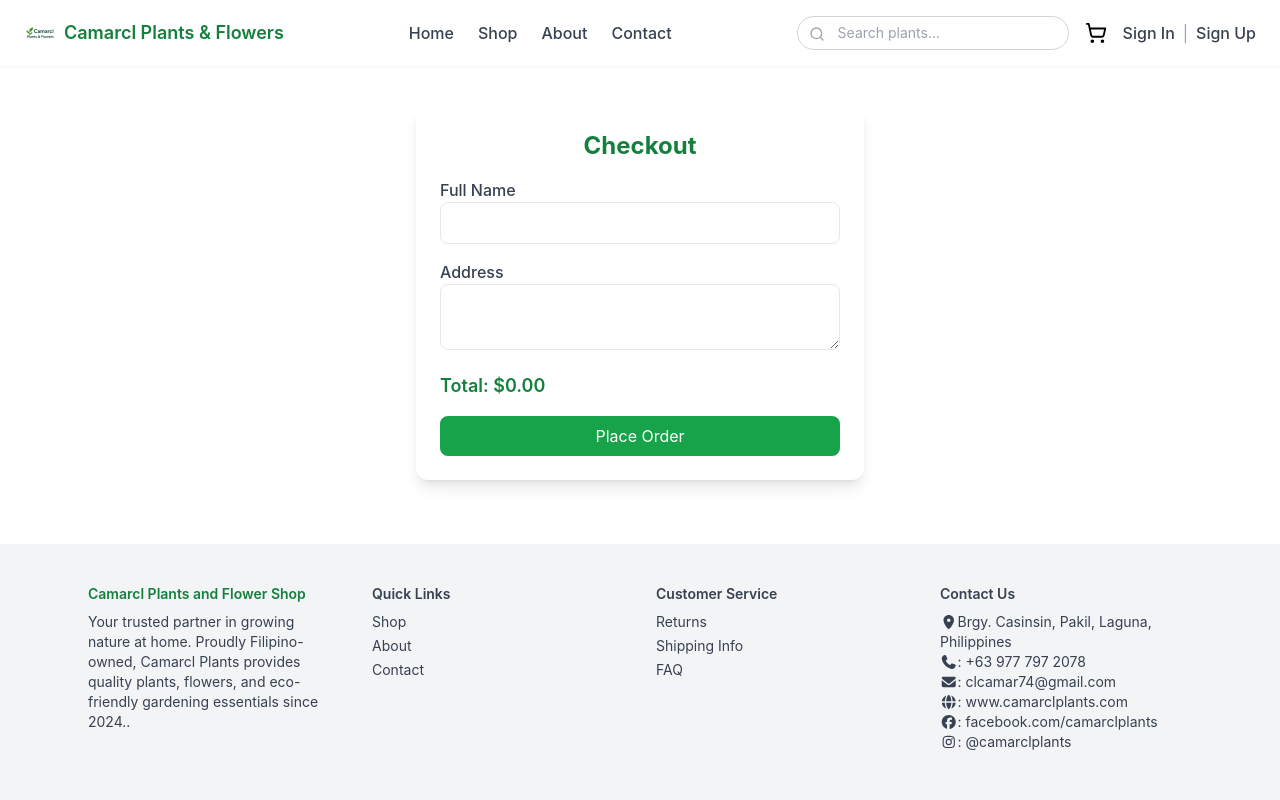
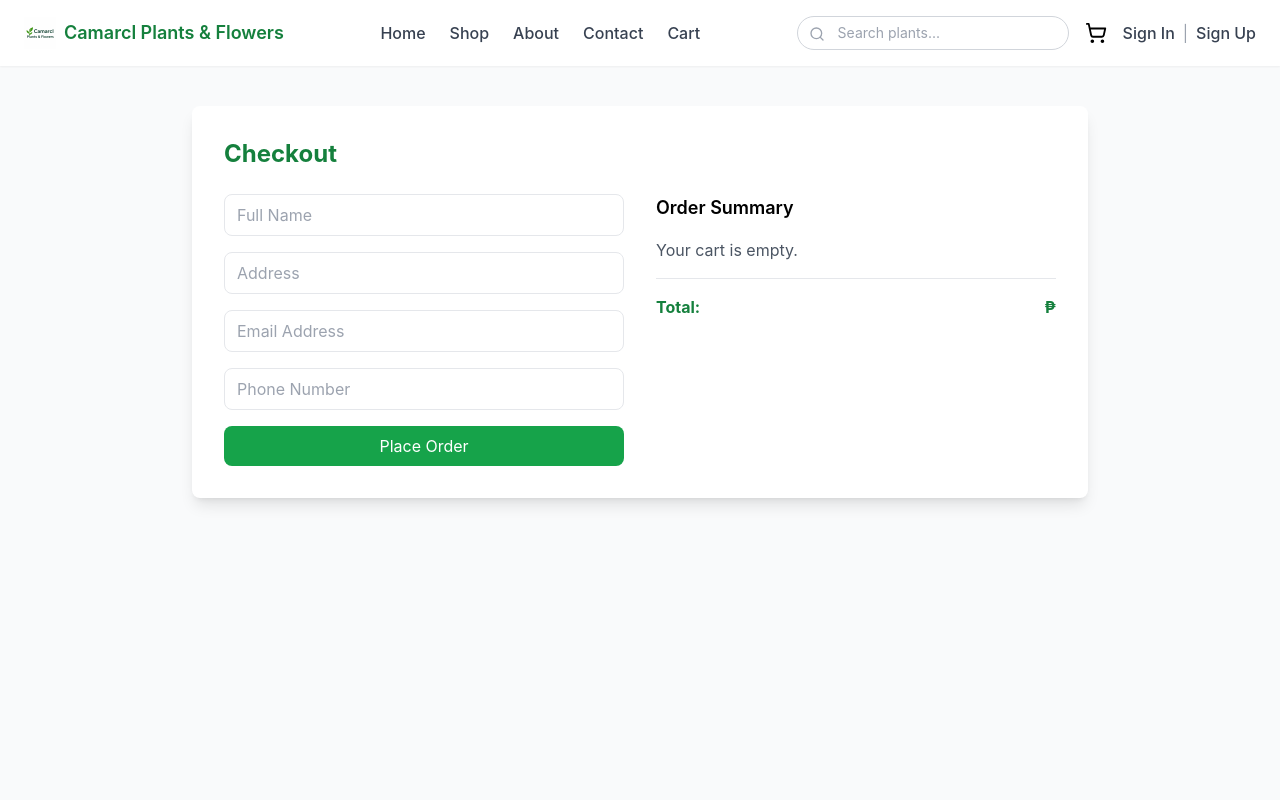
Before and after one commit to mbbaet19/camarcl-frontend, a React (Create React App) app: page /checkout in a window 1280 px wide. Shown: the top 800 px of the page. Built offline with nearby package versions, Linux system fonts and the light colour scheme.

Commit message:
Changes 112325

```diff
--- a/src/App.jsx
+++ b/src/App.jsx
@@ -9,6 +9,8 @@ import Products from "./pages/Products";
 import AddProduct from "./pages/AddProduct";
 import CartPage from "./pages/CartPage";
 import Checkout from "./pages/Checkout";
+import About from "./pages/About";
+
 
 import { CartProvider } from "./context/CartContext";
 
@@ -28,6 +30,7 @@ function App() {
           <Route path="/" element={<Home />} />
           <Route path="/products" element={<Products />} />
           <Route path="/cart" element={<CartPage />} />
+          <Route path="/about" element={<About />} />
           <Route path="/checkout" element={<Checkout />} />
         </Routes>
 
--- a/src/components/Navbar.jsx
+++ b/src/components/Navbar.jsx
@@ -34,6 +34,9 @@ function Navbar({ onSignIn, onSignUp }) {
           </li>
           <li>
             <Link to="/contact" className="hover:text-green-600">Contact</Link>
+          </li>
+          <li>
+            <Link to="/cart" className="text-gray-700 hover:text-green-700">Cart</Link>
           </li>
         </ul>
 
--- a/src/context/CartContext.jsx
+++ b/src/context/CartContext.jsx
@@ -3,14 +3,11 @@ import React, { createContext, useContext, useState } from "react";
 
 const CartContext = createContext();
 
-export const useCart = () => useContext(CartContext);
+export function CartProvider({ children }) {
+  const [cartItems, setCartItems] = useState([]);
 
-export const CartProvider = ({ children }) => {
-  const [cart, setCart] = useState([]);
-
-  // 🛒 Add product to cart
   const addToCart = (product) => {
-    setCart((prev) => {
+    setCartItems((prev) => {
       const existing = prev.find((item) => item.id === product.id);
       if (existing) {
         return prev.map((item) =>
@@ -18,37 +15,31 @@ export const CartProvider = ({ children }) => {
             ? { ...item, quantity: item.quantity + 1 }
             : item
         );
-      } else {
-        return [...prev, { ...product, quantity: 1 }];
       }
+      return [...prev, { ...product, quantity: 1 }];
     });
   };
 
-  // ➖ Remove from cart
   const removeFromCart = (id) => {
-    setCart((prev) => prev.filter((item) => item.id !== id));
+    setCartItems((prev) => prev.filter((item) => item.id !== id));
   };
 
-  // ➕➖ Update quantity
-  const updateQuantity = (id, qty) => {
-    setCart((prev) =>
-      prev.map((item) =>
-        item.id === id ? { ...item, quantity: qty } : item
-      )
-    );
-  };
+  const clearCart = () => setCartItems([]);
 
-  // 💰 Total price
-  const totalPrice = cart.reduce(
+  const total = cartItems.reduce(
     (sum, item) => sum + item.price * item.quantity,
     0
   );
 
   return (
     <CartContext.Provider
-      value={{ cart, addToCart, removeFromCart, updateQuantity, totalPrice }}
+      value={{ cartItems, addToCart, removeFromCart, clearCart, total }}
     >
       {children}
     </CartContext.Provider>
   );
-};
+}
+
+export function useCart() {
+  return useContext(CartContext);
+}
--- a/src/pages/CartPage.jsx
+++ b/src/pages/CartPage.jsx
@@ -1,70 +1,69 @@
+// src/pages/CartPage.jsx
+import React from "react";
 import { useCart } from "../context/CartContext";
 import { Link } from "react-router-dom";
 
-function CartPage() {
-  const { cart, removeFromCart, updateQuantity, totalPrice } = useCart();
-
-  if (cart.length === 0)
-    return (
-      <div className="text-center mt-20">
-        <h2 className="text-xl font-semibold">🛒 Your cart is empty!</h2>
-        <Link
-          to="/products"
-          className="text-green-600 hover:underline mt-4 inline-block"
-        >
-          Shop Products
-        </Link>
-      </div>
-    );
+export default function CartPage() {
+  const { cartItems, removeFromCart, total, clearCart } = useCart();
 
   return (
-    <div className="container mx-auto px-4 py-8">
-      <h1 className="text-2xl font-bold mb-6 text-green-700">Your Cart</h1>
-      {cart.map((item) => (
+    <div className="p-6 max-w-4xl mx-auto">
+      <h1 className="text-2xl font-bold mb-4">Your Cart</h1>
+
+      {cartItems.length === 0 ? (
+        <p>Your cart is empty.</p>
+      ) : (
+        <>
+          {cartItems.map((item) => (
             <div
               key={item.id}
-          className="flex items-center justify-between border-b py-3"
+              className="flex items-center justify-between bg-white p-4 rounded-lg shadow mb-3"
             >
-          <div className="flex items-center gap-4">
+              <div className="flex items-center gap-3">
                 <img
                   src={item.image}
                   alt={item.name}
                   className="w-16 h-16 object-cover rounded-md"
                 />
                 <div>
-              <p className="font-semibold">{item.name}</p>
-              <p className="text-gray-600">${item.price}</p>
+                  <h2 className="font-semibold">{item.name}</h2>
+                  <p>₱{item.price} x {item.quantity}</p>
                 </div>
               </div>
-          <div className="flex items-center gap-3">
-            <input
-              type="number"
-              value={item.quantity}
-              min="1"
-              className="w-16 border rounded text-center"
-              onChange={(e) => updateQuantity(item.id, Number(e.target.value))}
-            />
               <button
                 onClick={() => removeFromCart(item.id)}
-              className="text-red-600 hover:underline"
+                className="text-red-600 hover:text-red-800"
               >
                 Remove
               </button>
             </div>
-        </div>
           ))}
 
-      <div className="text-right mt-6">
-        <h2 className="text-xl font-bold">Total: ${totalPrice.toFixed(2)}</h2>
+          <div className="flex justify-between mt-4 text-lg font-semibold">
+            <span>Total:</span>
+            <span>₱{total.toFixed(2)}</span>
+          </div>
+
+          <div className="mt-6 flex gap-3">
+            <button
+              onClick={clearCart}
+              className="bg-gray-300 text-black px-4 py-2 rounded-lg"
+            >
+              Clear Cart
+            </button>
+            import { Link } from "react-router-dom";
+
+            // Inside the component’s return:
             <Link
               to="/checkout"
-          className="bg-green-600 text-white px-6 py-2 rounded-lg mt-4 inline-block hover:bg-green-700"
+              className="inline-block bg-green-600 text-white py-2 px-6 rounded-lg hover:bg-green-700 transition-all"
             >
               Proceed to Checkout
             </Link>
+
           </div>
+        </>
+      )}
     </div>
   );
 }
-
-export default CartPage;
--- a/src/pages/Checkout.jsx
+++ b/src/pages/Checkout.jsx
@@ -1,83 +1,128 @@
+// src/pages/Checkout.jsx
+import React, { useState } from "react";
 import { useCart } from "../context/CartContext";
-import { useState } from "react";
-import { collection, addDoc } from "firebase/firestore";
 import { db } from "../firebaseConfig";
+import { collection, addDoc, serverTimestamp } from "firebase/firestore";
 
-function Checkout() {
-  const { cart, totalPrice } = useCart();
-  const [name, setName] = useState("");
-  const [address, setAddress] = useState("");
-  const [message, setMessage] = useState("");
+const Checkout = () => {
+  const { cartItems, clearCart, cartTotal } = useCart();
+  const [formData, setFormData] = useState({
+    name: "",
+    address: "",
+    email: "",
+    phone: "",
+  });
+  const [isSubmitting, setIsSubmitting] = useState(false);
+  const [success, setSuccess] = useState(false);
 
-  const handleCheckout = async (e) => {
+  const handleChange = (e) => {
+    setFormData({ ...formData, [e.target.name]: e.target.value });
+  };
+
+  const handleSubmit = async (e) => {
     e.preventDefault();
-
+    setIsSubmitting(true);
     try {
       await addDoc(collection(db, "orders"), {
-        name,
-        address,
-        cart,
-        total: totalPrice,
-        createdAt: new Date(),
+        ...formData,
+        items: cartItems,
+        total: cartTotal,
+        createdAt: serverTimestamp(),
       });
-      setMessage("✅ Order placed successfully!");
+      clearCart();
+      setSuccess(true);
     } catch (error) {
-      console.error(error);
-      setMessage("❌ Failed to place order.");
+      console.error("Error saving order:", error);
     }
+    setIsSubmitting(false);
   };
 
+  if (success) {
+    return (
+      <div className="flex flex-col items-center justify-center h-[80vh]">
+        <h2 className="text-2xl font-bold text-green-600">Order Placed!</h2>
+        <p className="text-gray-700 mt-2">Thank you for your purchase 🌿</p>
+      </div>
+    );
+  }
+
   return (
-    <div className="max-w-md mx-auto mt-10 bg-white shadow-lg rounded-xl p-6">
-      <h2 className="text-2xl font-bold text-green-700 mb-4 text-center">
-        Checkout
-      </h2>
+    <div className="min-h-screen bg-gray-50 py-10">
+      <div className="max-w-4xl mx-auto bg-white shadow-lg rounded-lg p-8">
+        <h2 className="text-2xl font-bold mb-6 text-green-700">Checkout</h2>
 
-      <form onSubmit={handleCheckout} className="space-y-4">
-        <div>
-          <label className="block text-gray-700 font-medium">Full Name</label>
-          <input
-            type="text"
-            className="w-full border rounded-lg px-3 py-2"
-            value={name}
-            onChange={(e) => setName(e.target.value)}
-            required
-          />
+        <div className="grid md:grid-cols-2 gap-8">
+          {/* Checkout Form */}
+          <form onSubmit={handleSubmit} className="space-y-4">
+            <input
+              type="text"
+              name="name"
+              placeholder="Full Name"
+              value={formData.name}
+              onChange={handleChange}
+              required
+              className="w-full border rounded-lg px-3 py-2"
+            />
+            <input
+              type="text"
+              name="address"
+              placeholder="Address"
+              value={formData.address}
+              onChange={handleChange}
+              required
+              className="w-full border rounded-lg px-3 py-2"
+            />
+            <input
+              type="email"
+              name="email"
+              placeholder="Email Address"
+              value={formData.email}
+              onChange={handleChange}
+              required
+              className="w-full border rounded-lg px-3 py-2"
+            />
+            <input
+              type="tel"
+              name="phone"
+              placeholder="Phone Number"
+              value={formData.phone}
+              onChange={handleChange}
+              required
+              className="w-full border rounded-lg px-3 py-2"
+            />
+            <button
+              type="submit"
+              disabled={isSubmitting}
+              className="w-full bg-green-600 text-white py-2 rounded-lg hover:bg-green-700 transition-all"
+            >
+              {isSubmitting ? "Processing..." : "Place Order"}
+            </button>
+          </form>
+
+          {/* Cart Summary */}
+          <div>
+            <h3 className="text-lg font-semibold mb-4">Order Summary</h3>
+            {cartItems.length === 0 ? (
+              <p className="text-gray-600">Your cart is empty.</p>
+            ) : (
+              <ul className="divide-y">
+                {cartItems.map((item, index) => (
+                  <li key={index} className="flex justify-between py-2">
+                    <span>{item.name}</span>
+                    <span>₱{item.price}</span>
+                  </li>
+                ))}
+              </ul>
+            )}
+            <div className="mt-4 border-t pt-4 flex justify-between font-bold text-green-700">
+              <span>Total:</span>
+              <span>₱{cartTotal}</span>
+            </div>
+          </div>
         </div>
-
-        <div>
-          <label className="block text-gray-700 font-medium">Address</label>
-          <textarea
-            className="w-full border rounded-lg px-3 py-2"
-            value={address}
-            onChange={(e) => setAddress(e.target.value)}
-            required
-          ></textarea>
-        </div>
-
-        <p className="text-lg font-semibold text-green-700">
-          Total: ${totalPrice.toFixed(2)}
-        </p>
-
-        <button
-          type="submit"
-          className="w-full bg-green-600 text-white py-2 rounded-lg hover:bg-green-700 transition"
-        >
-          Place Order
-        </button>
-
-        {message && (
-          <p
-            className={`text-center font-semibold mt-4 ${
-              message.startsWith("✅") ? "text-green-600" : "text-red-600"
-            }`}
-          >
-            {message}
-          </p>
-        )}
-      </form>
+      </div>
     </div>
   );
-}
+};
 
 export default Checkout;
```
Also changed, not shown: src/pages/About.jsx (added, +63 -0 lines), src/pages/Home.jsx (+5 -4 lines), src/pages/Products.jsx (+9 -24 lines). Lines whose indentation alone changed are shown as unchanged.
